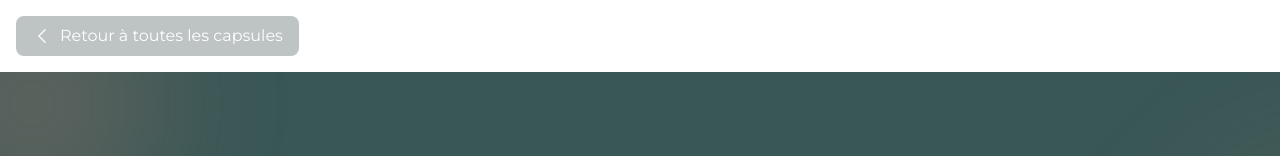
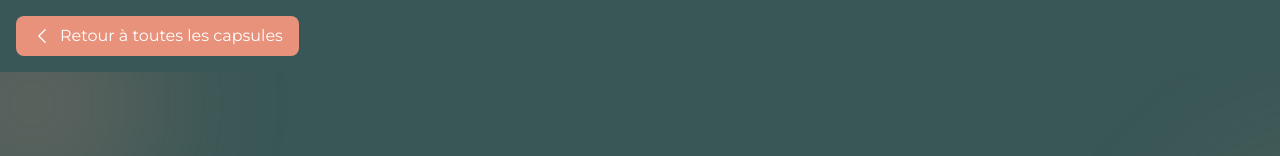
Before and after one commit to numerized/anneyvonnetherapeute, a Next.js app: page /espace180/capsule/1 in a window 1280 px wide. Shown: the top 156 px of the page. Built offline with nearby package versions, Linux system fonts and the light colour scheme; what @sanity/demo would draw is missing.

Commit message:
minor layout changes

```diff
--- a/app/espace180/capsule/[id]/page.tsx
+++ b/app/espace180/capsule/[id]/page.tsx
@@ -19,10 +19,11 @@ export default function CapsulePage() {
 
   return (
     <div>
-      <div className="container mx-auto px-4 py-4">
+      <div className="bg-primary-forest py-4">
+        <div className="container mx-auto px-4">
           <Link
             href="/espace180"
-          className="inline-flex items-center text-white bg-primary-dark/30 backdrop-blur-sm px-4 py-2 rounded-lg hover:bg-primary-dark/50 transition-all"
+            className="inline-flex items-center text-white bg-[rgb(232,146,124)] px-4 py-2 rounded-lg hover:bg-[rgb(232,146,124)]/80 transition-all"
           >
             <svg xmlns="http://www.w3.org/2000/svg" viewBox="0 0 24 24" fill="currentColor" className="w-5 h-5 mr-2">
               <path fillRule="evenodd" d="M7.72 12.53a.75.75 0 010-1.06l7.5-7.5a.75.75 0 111.06 1.06L9.31 12l6.97 6.97a.75.75 0 11-1.06 1.06l-7.5-7.5z" clipRule="evenodd" />
@@ -30,6 +31,7 @@ export default function CapsulePage() {
             Retour à toutes les capsules
           </Link>
         </div>
+      </div>
       <Espace180Page />
     </div>
   )
--- a/components/pages/espace180/Espace180Page.tsx
+++ b/components/pages/espace180/Espace180Page.tsx
@@ -315,7 +315,7 @@ export default function Espace180Page() {
                         xmlns="http://www.w3.org/2000/svg"
                         viewBox="0 0 24 24"
                         fill="currentColor"
-                        className={`w-6 h-6 transition-all ${likedCapsules[capsule.id] > 0 ? 'text-red-500' : 'text-white group-hover:text-red-500'}`}
+                        className={`w-6 h-6 transition-all ${likedCapsules[capsule.id] > 0 ? 'text-red-500' : 'text-white group-hover:text-white/80'}`}
                       >
                         <path d="M11.645 20.91l-.007-.003-.022-.012a15.247 15.247 0 01-.383-.218 25.18 25.18 0 01-4.244-3.17C4.688 15.36 2.25 12.174 2.25 8.25 2.25 5.322 4.714 3 7.688 3A5.5 5.5 0 0112 5.052 5.5 5.5 0 0116.313 3c2.973 0 5.437 2.322 5.437 5.25 0 3.925-2.438 7.111-4.739 9.256a25.175 25.175 0 01-4.244 3.17 15.247 15.247 0 01-.383.219l-.022.012-.007.004-.003.001a.752.752 0 01-.704 0l-.003-.001z" />
                       </svg>
@@ -430,7 +430,7 @@ export default function Espace180Page() {
                     >
                       <path d="M11.645 20.91l-.007-.003-.022-.012a15.247 15.247 0 01-.383-.218 25.18 25.18 0 01-4.244-3.17C4.688 15.36 2.25 12.174 2.25 8.25 2.25 5.322 4.714 3 7.688 3A5.5 5.5 0 0112 5.052 5.5 5.5 0 0116.313 3c2.973 0 5.437 2.322 5.437 5.25 0 3.925-2.438 7.111-4.739 9.256a25.175 25.175 0 01-4.244 3.17 15.247 15.247 0 01-.383.219l-.022.012-.007.004-.003.001a.752.752 0 01-.704 0l-.003-.001z" />
                     </svg>
-                    Mes Préférées
+                    Mes Préférées ({likedCapsulesCount})
                   </button>
 
                   {/* Other Tags */}
@@ -462,7 +462,7 @@ export default function Espace180Page() {
             </div>
           ) : singleCapsule ? (
             // Single capsule from URL parameter - already centered
-            <div className="max-w-5xl mx-auto">
+            <div className="max-w-5xl mx-auto mt-12">
               {renderCapsule(singleCapsule, true)}
             </div>
           ) : (
```
Lines whose indentation alone changed are shown as unchanged.
